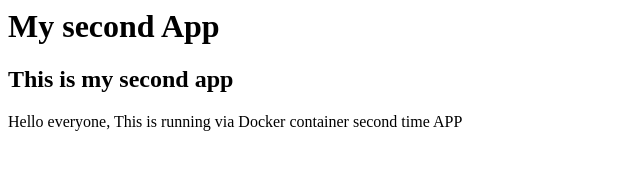
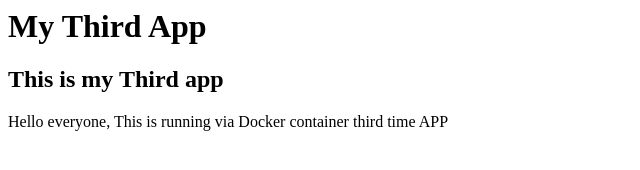
Before and after one commit to ramalaxmibandi/jenkins-exercise, a plain HTML site: page files/index.html in a window 1280 px wide. Shown: the whole page, without its empty margins (0-640 px from the left). Drawn offline with Linux system fonts and the light colour scheme.

Commit message:
my new commit

```diff
--- a/files/index.html
+++ b/files/index.html
@@ -4,9 +4,9 @@
   </head>
   <body>
     <div class="container">
-      <h1>My second App</h1>
-      <h2>This is my second app</h2>
-      <p>Hello everyone, This is running via Docker container second time APP</p>
+      <h1>My Third App</h1>
+      <h2>This is my Third app</h2>
+      <p>Hello everyone, This is running via Docker container third time APP</p>
     </div>
   </body>
 </html>
```
